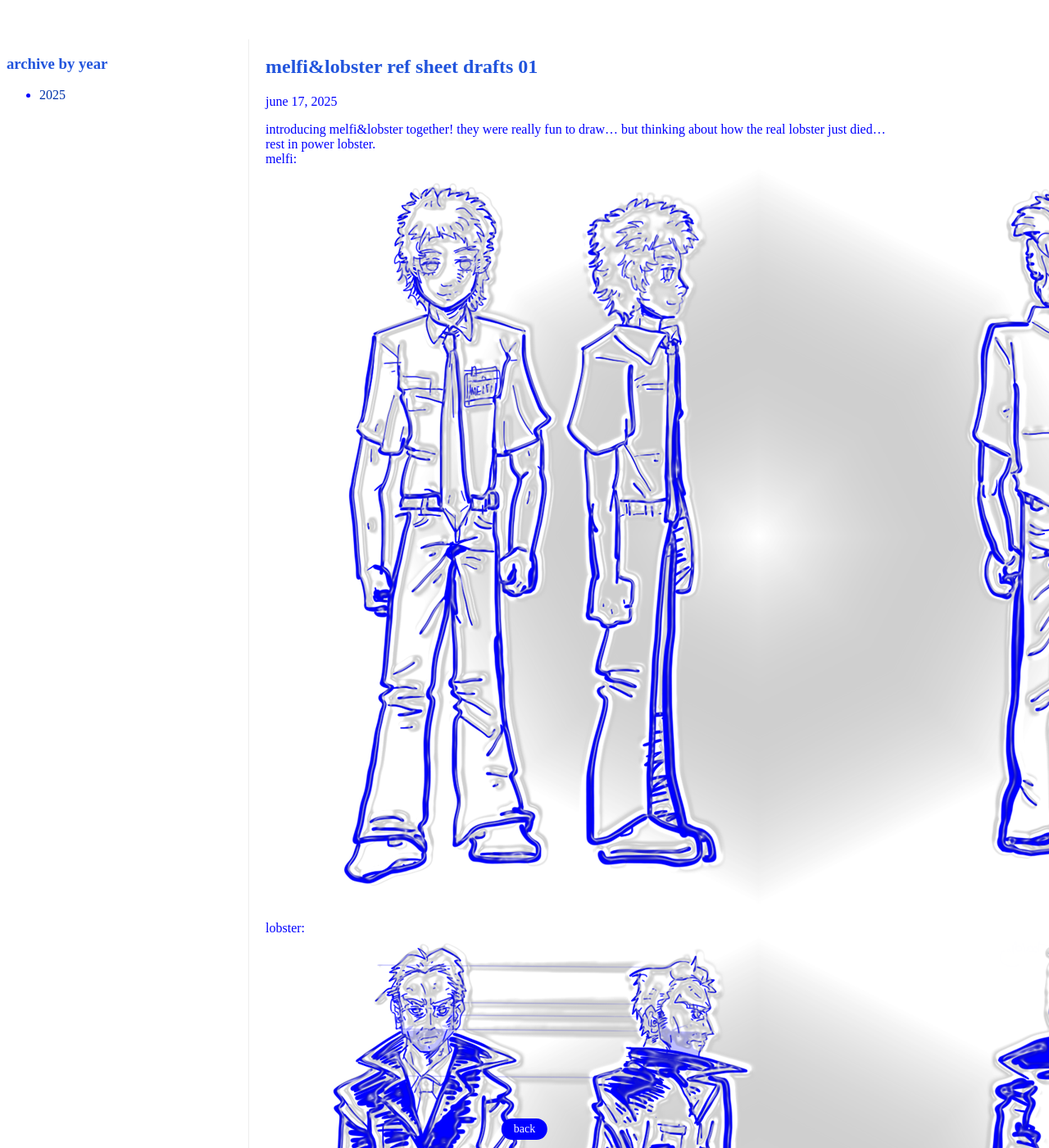
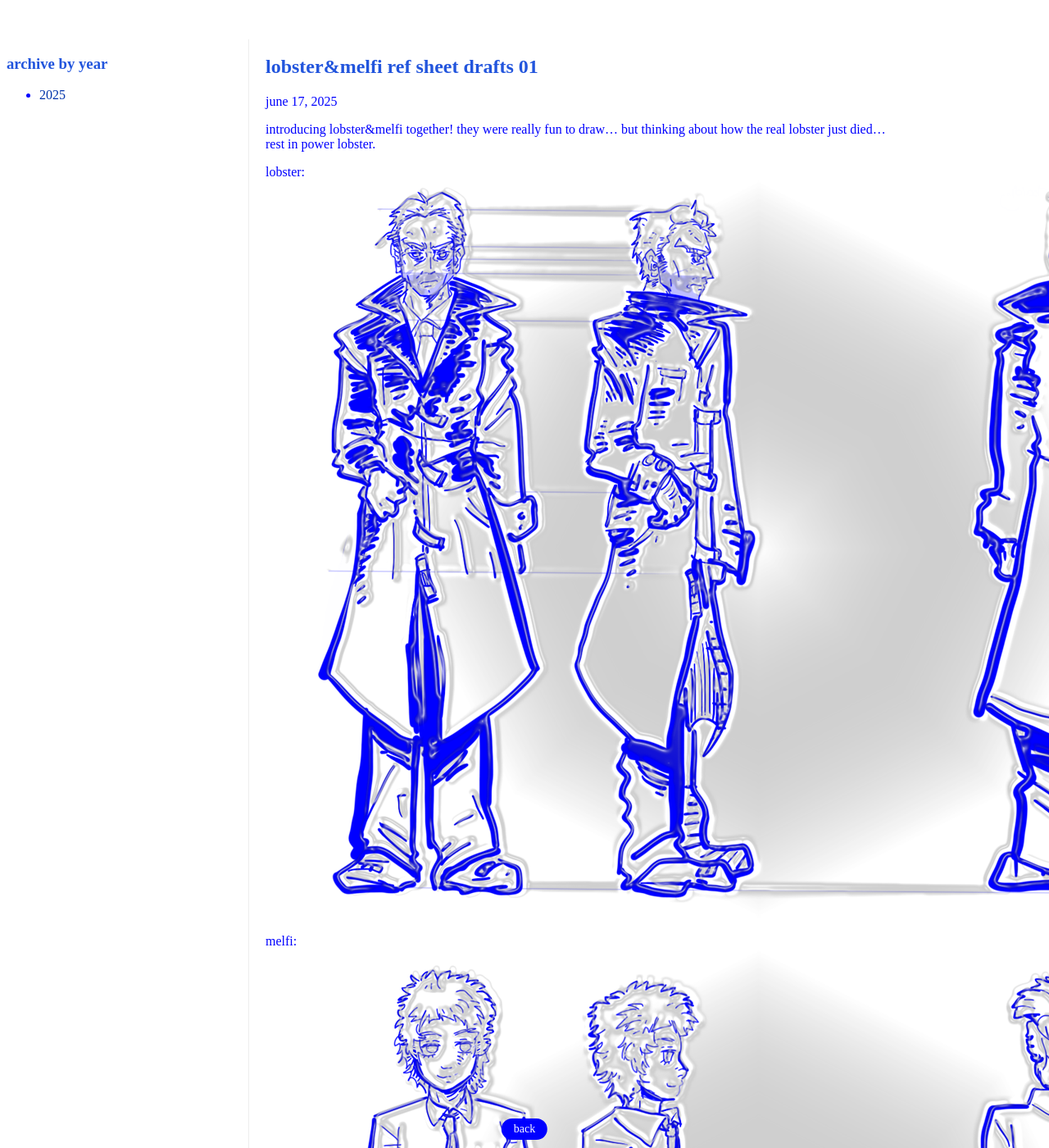
Before and after one commit to catgoesmiao/catgoesmiao.github.io, a Jekyll site: the page built from _posts/2025-06-17-hey-lob-n-melf.md, in a window 1280 px wide and 1400 px high. Shown: the whole window at 82% size. Built offline with Jekyll 4.4.1, drawn with Linux system fonts in a browser that asks for light colours.

Commit message:
Update 2025-06-17-hey-lob-n-melf.md

```diff
--- a/_posts/2025-06-17-hey-lob-n-melf.md
+++ b/_posts/2025-06-17-hey-lob-n-melf.md
@@ -1,13 +1,14 @@
 ---
 layout: post
-title: melfi&lobster ref sheet drafts 01
+title: lobster&melfi ref sheet drafts 01
 date: 2025-06-17
 ---
 
-introducing melfi&lobster together!  they were really fun to draw... but thinking about how the real lobster just died...
+introducing lobster&melfi together! they were really fun to draw... but thinking about how the real lobster just died...
 rest in power lobster.
-melfi:
-![is that freaking melfi](/assets/images/meppy_sheet.png)
 
 lobster:
 ![is that freaking lobster](/assets/images/lob_sheet.png)
+
+melfi:
+![is that freaking melfi](/assets/images/meppy_sheet.png)
```
